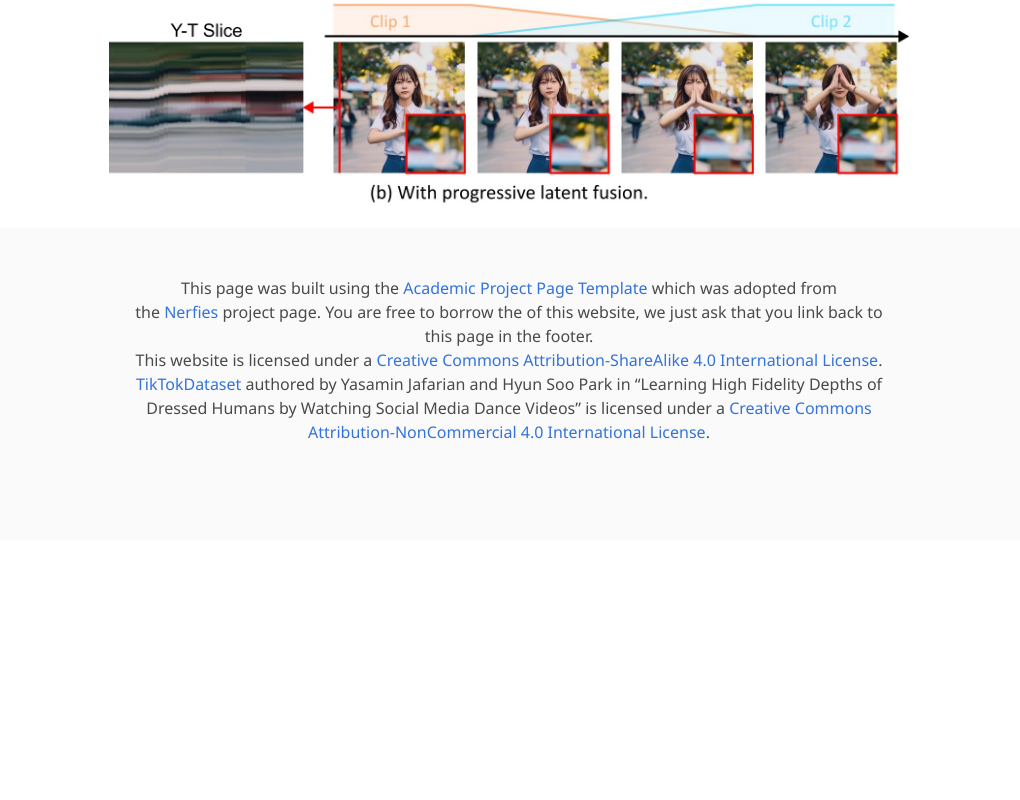
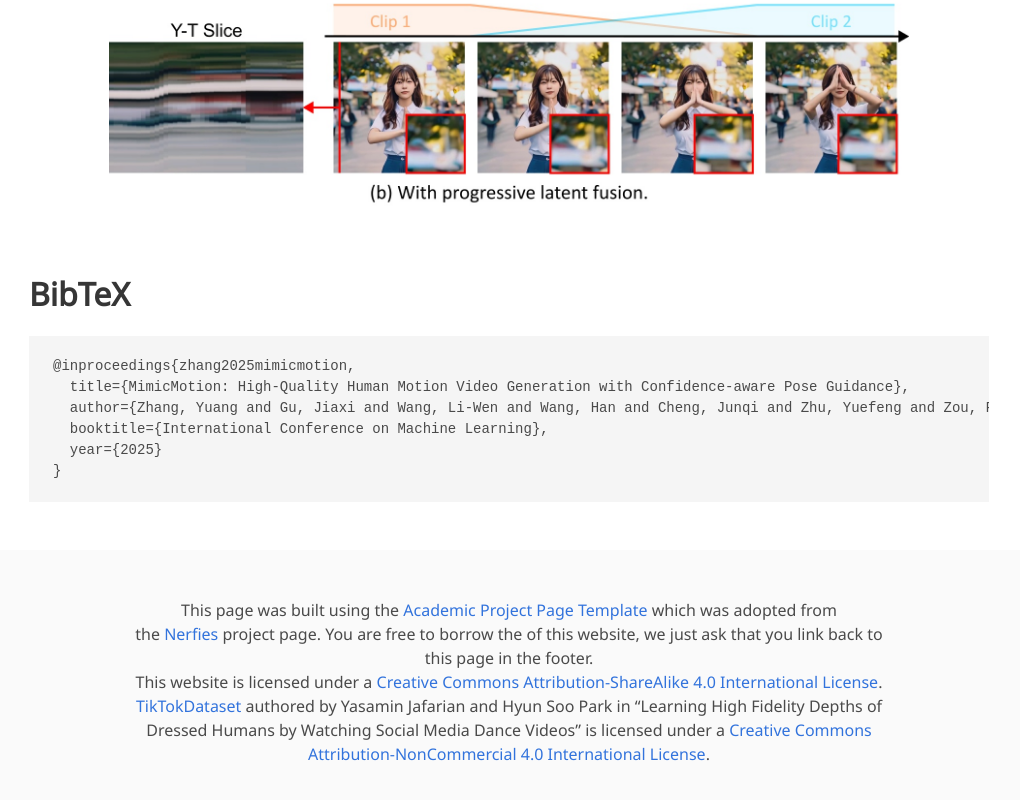
Before and after one commit to Tencent/MimicMotion, a plain HTML site: page index.html in a window 1280 px wide. Shown: the part 7789-8589 px from the top of the page, without its empty margins (131-1151 px from the left). Before the commit the page ends 8329 px from the top, so only its background shows below. Drawn offline with nearby package versions, Linux system fonts and the light colour scheme; some icons are missing; a web font is replaced by a local one.

Commit message:
accepted by icml 2025

```diff
--- a/index.html
+++ b/index.html
@@ -809,12 +809,17 @@ Key features of confidence-aware pose guidance include:
 
 
 <!--BibTex citation -->
-  <!-- <section class="section" id="BibTeX">
-    <div class="container is-max-desktop content">
+<section class="section" id="BibTeX">
+    <div class="container is-max-desktop" style="text-align: left;">
       <h2 class="title">BibTeX</h2>
-      <pre><code>BibTex Code Here</code></pre>
+      <pre><code>@inproceedings{zhang2025mimicmotion,
+  title={MimicMotion: High-Quality Human Motion Video Generation with Confidence-aware Pose Guidance},
+  author={Zhang, Yuang and Gu, Jiaxi and Wang, Li-Wen and Wang, Han and Cheng, Junqi and Zhu, Yuefeng and Zou, Fangyuan},
+  booktitle={International Conference on Machine Learning},
+  year={2025}
+}</code></pre>
     </div>
-</section> -->
+</section>
 <!--End BibTex citation -->
 
 
```
